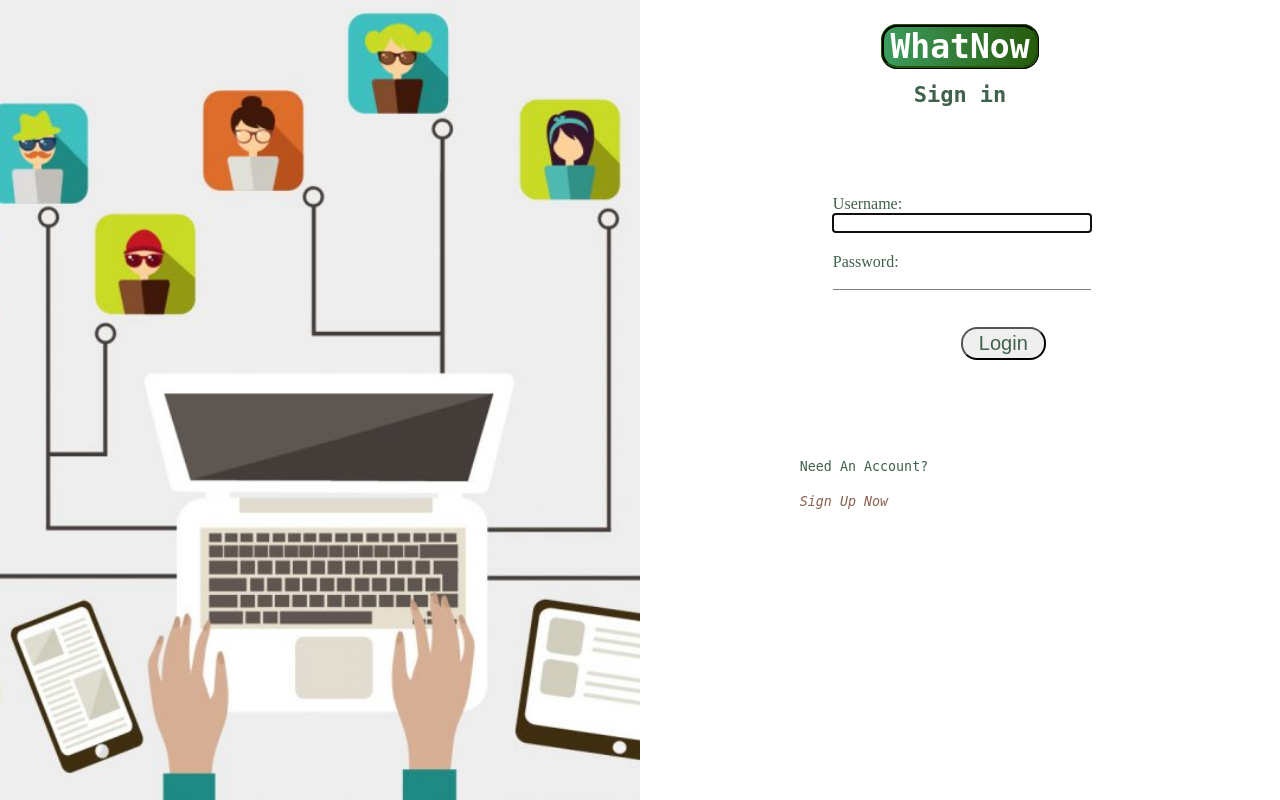
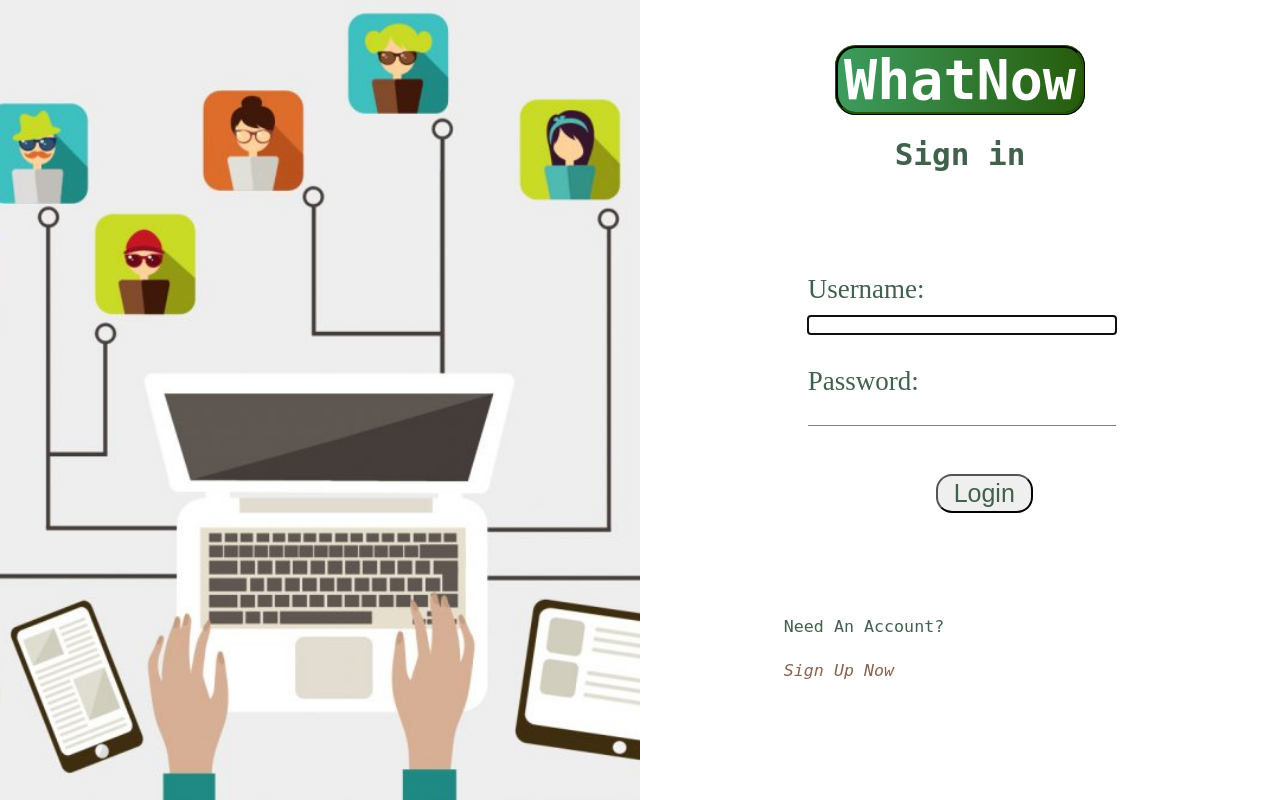
Before and after one commit to yyotova/WhatNow, a Django app: page / in a window 1280 px wide. Run offline with Django 3.2, Linux system fonts and the light colour scheme.

Commit message:
fix sizes

```diff
--- a/whatnow/users/static/login.css
+++ b/whatnow/users/static/login.css
@@ -22,7 +22,7 @@ body {
 .form-container {
     width: 50%;
     height: 100%;
-    padding-top: 1.7rem;
+    padding-top: 3rem;
     display: flex;
     flex-direction: column;
     align-items: center;
@@ -30,11 +30,11 @@ body {
 
 .logo {
     font-family: 'OCR A Std', monospace;
-    font-size: 33px;
+    font-size: 55px;
     background: linear-gradient(90deg, rgba(2,0,36,1) 0%, rgba(6,128,49,0.7819328414959734) 0%, rgba(39,92,12,1) 100%, rgba(0,212,255,1) 100%);
     border: 3px ridge #225508;
     color: white;
-    border-radius: 1rem;
+    border-radius: 1.3rem;
     padding-left: .4rem;
     padding-right: .4rem;
 }
@@ -46,15 +46,17 @@ body {
 .create {
     font-family: 'OCR A Std', monospace;
     color: #40614B;
-    font-size: 22px;
+    font-size: 31px;
 }
 
 .signin {
     margin-bottom: 3rem;
+    font-size: 40px;
 }
 
 .form {
     margin-top: 1.5rem;
+    font-size: 27px;
 }
 
 span, ul {
@@ -73,7 +75,7 @@ input {
 }
 
 .button {
-    font-size: 20px;
+    font-size: 25px;
     border-radius: 1rem;
     color: #40614B;
     padding: .2rem;
@@ -84,8 +86,13 @@ input {
     margin-left: 8rem;
 }
 
+#button {
+    margin-left: 12rem;
+}
+
 .small {
     font-family: 'OCR A Std', monospace;
+    font-size: 20px;
     color: #40614B;
     margin-top: 5rem;
     margin-right: 12rem;
--- a/whatnow/users/templates/users/register.html
+++ b/whatnow/users/templates/users/register.html
@@ -23,7 +23,7 @@
                 <form method="POST">
                     {% csrf_token %}
                     {{ form.as_p }}
-                    <button type="submit" class="button">Sign Up</button>
+                    <button type="submit" class="button" id="button">Sign Up</button>
                 </form>
             </div>
         </div>
```
Also changed, not shown: whatnow/users/templates/users/login.html (+0 -18 lines).
